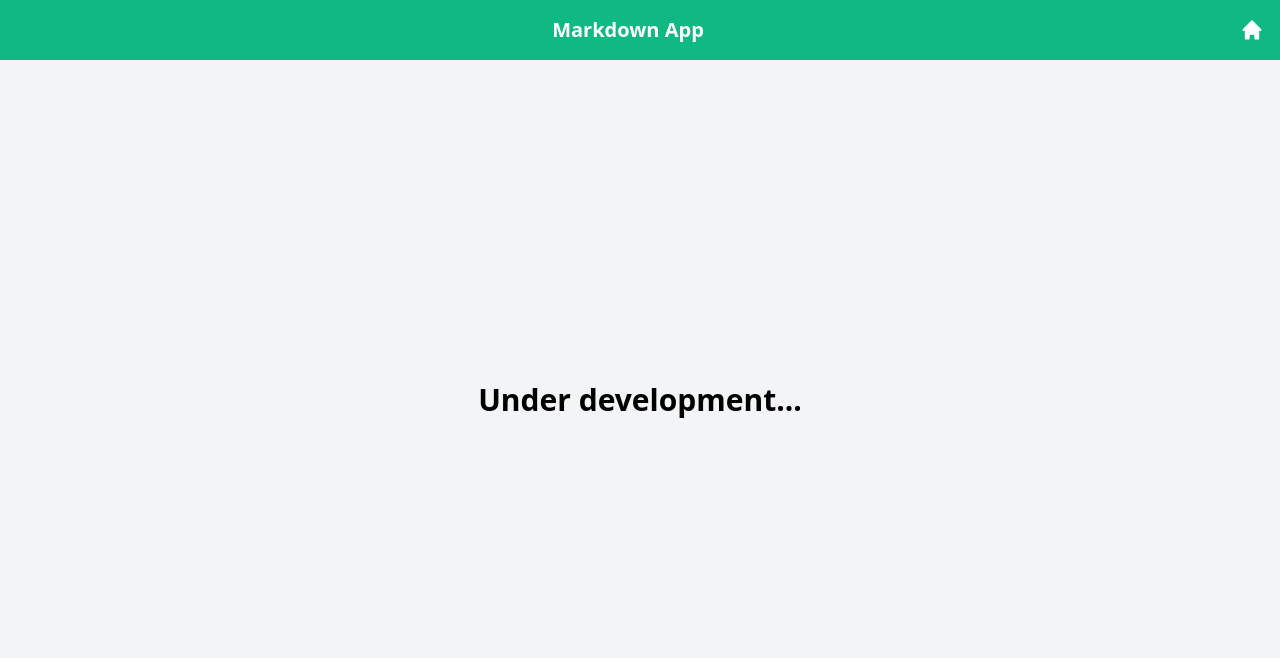
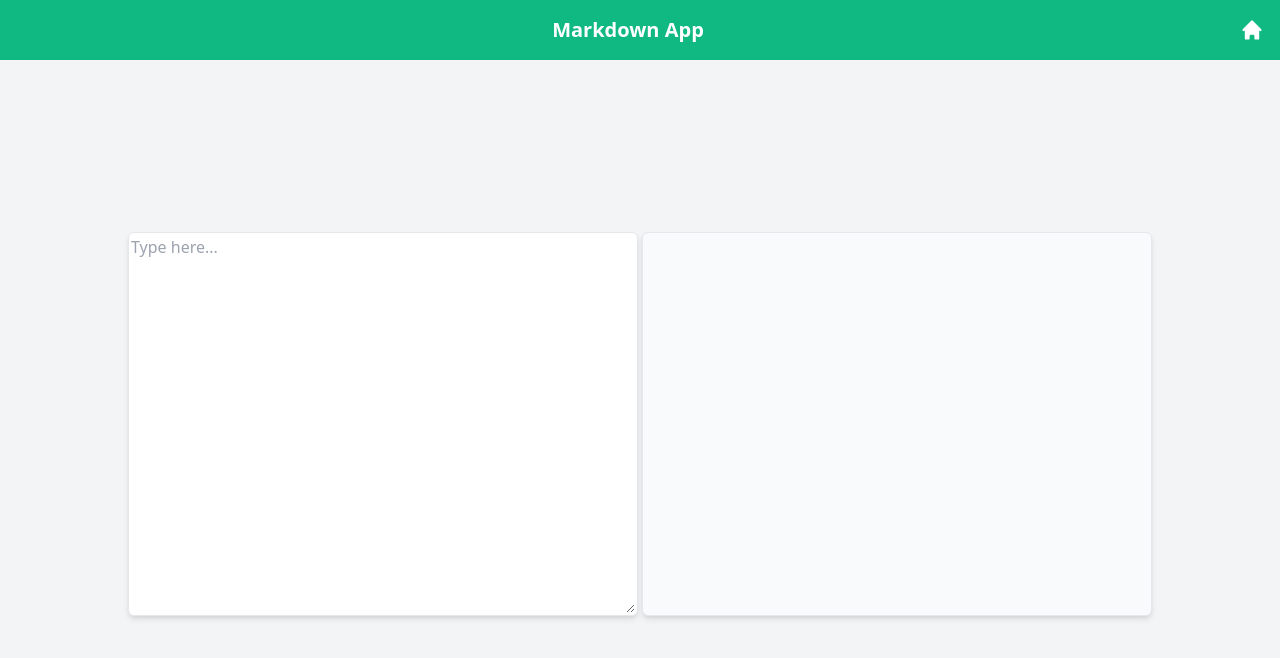
Before and after one commit to SusmoySenGupta/learn-vue3, a Vue app: page /markdown in a window 1280 px wide. Shown: the top 658 px of the page. Built offline with nearby package versions, Linux system fonts and the light colour scheme.

Commit message:
Add markdown app

```diff
--- a/package.json
+++ b/package.json
@@ -9,6 +9,7 @@
   },
   "dependencies": {
     "core-js": "^3.6.5",
+    "marked": "^1.2.7",
     "vue": "^3.0.0",
     "vue-router": "^4.0.0-0"
   },
--- a/src/components/AppNav.vue
+++ b/src/components/AppNav.vue
@@ -23,7 +23,7 @@
 </template>
 <script>
 export default {
-  name: "HelloWorld",
+  name: "AppNav",
   props: {
     title: String,
   },
--- /dev/null
+++ b/src/utilities/mixins/debounce.js
@@ -0,0 +1,13 @@
+export default {
+    data(){
+        return {
+            timeout: '',
+        }
+    },
+    methods: {
+        debounce(func, wait = 1000){
+            clearTimeout(this.timeout);
+            this.timeout = setTimeout(func, wait);
+        }
+    },
+};
--- a/src/views/Home.vue
+++ b/src/views/Home.vue
@@ -23,7 +23,7 @@
         <tr class="bg-gray-100">
           <td class="border py-2 text-sm text-center px-8"> 3. </td>
           <td class="border py-2 text-sm text-center px-8 text-blue-500"> <router-link :to="{name: 'Markdown'}">Markdown App</router-link> </td>
-          <td class="border py-2 text-sm text-center px-8"> Data, methods, computed property  </td>
+          <td class="border py-2 text-sm text-center px-8"> Data, methods, computed property, marked package, mixins  </td>
         </tr>
       </tbody>
     </table>
--- a/src/views/Markdown.vue
+++ b/src/views/Markdown.vue
@@ -1,29 +1,40 @@
 <template>
   <div class="bg-gray-100">
     <AppNav title="Markdown App"/>
-    <div class="min-h-screen  w-full flex justify-center items-center">
-        <p class="text-3xl font-semibold">Under development...</p>
+    <div class="h-screen pt-12 w-full px-32 flex flex-col lg:flex-row justify-center items-center gap-1">
+        <div class="w-1/2 h-96 border bg-white shadow-md rounded-md overflow-hidden p-0.5">
+          <textarea class="w-full min-h-full placeholder-gray-400" placeholder="Type here..." :value="text" @input="update"> </textarea>
+        </div>
+        <div class="w-1/2 h-96 border bg-gray-50 shadow-md rounded-md overflow-hidden p-0.5" v-html="markedText"></div>
+
     </div>
   </div>
 </template>
 <script>
 // @ is an alias to /src
-import AppNav from '@/components/AppNav'
+import AppNav from '@/components/AppNav';
+import marked from "marked";
+import debounce from "../utilities/mixins/debounce";
+
 export default {
   name: 'Markdown',
   components: { AppNav },
+  mixins: [debounce],
   data() {
     return {
-
+      text: '',
     }
   },
   methods: {
-
+    update(event){
+      const task = () => (this.text = event.target.value);
+      this.debounce(task, 400);
+    },
   },
   computed:{
-
+    markedText(){
+      return marked(this.text);
+    }
   }
-
-
 }
 </script>
--- a/vue.config.js
+++ b/vue.config.js
@@ -1,3 +1,4 @@
 module.exports = {
-    publicPath: process.env.NODE_ENV === 'production' ? '/practice/' : '/'
-}
+  publicPath: process.env.NODE_ENV === "production" ? "/practice/" : "/",
+
+};
```
Also changed, not shown: 1 other file (tests, documents, lock files or other folders).
